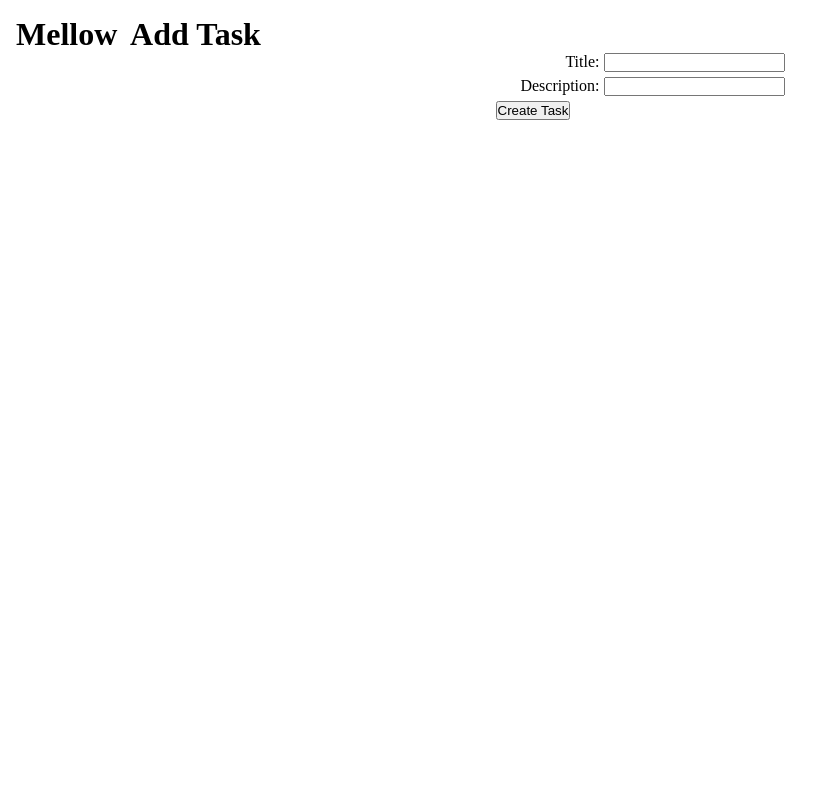
After one commit to Wribbe/project-mellow, a Flask app: page /task_add in a window 1280 px wide. The commit adds this page. Shown: the whole page, without its empty margins (0-832 px from the left). Run offline with Flask 2, Linux system fonts and the light colour scheme.

Commit message:
feat: Possible to create new tasks

```diff
--- a/mellow/app.py
+++ b/mellow/app.py
@@ -1,6 +1,6 @@
 import os
 
-from flask import render_template, g
+from flask import render_template, g, request, redirect, url_for
 
 from mellow import db
 from mellow.config import app
@@ -11,6 +11,17 @@ def index():
     return render_template('index.html', tasks=db.tasks())
 
 
+@app.route('/task_add', methods=['POST', 'GET'])
+def task_add():
+
+    if request.method == "POST":
+        form = request.form
+        db.create_task(form.get('title'), form.get('description'))
+        return redirect(url_for('index'))
+
+    return render_template('task_add.html')
+
+
 def run():
     os.environ['FLASK_ENV'] = 'development'
     app.run('0.0.0.0', debug=True)
--- a/mellow/static/style.css
+++ b/mellow/static/style.css
@@ -5,9 +5,12 @@
 
 html, body {
     height: 100%;
-    border: 1px solid blue;
     display: flex;
     flex-direction: column;
+}
+
+body {
+    margin: 1em;
 }
 
 section {
@@ -21,8 +24,7 @@ section {
     display: flex;
     flex-direction: column;
     border: 1px solid black;
-    padding-bottom: 1em;
-    margin: 1em;
+    margin: 1em 1em 0 1em;
     max-width: 20em;
     border-radius: 10px;
 }
@@ -48,3 +50,31 @@ section {
 .task p {
     margin-top: 1em;
 }
+
+#task_add {
+    width: 2em;
+    height: 2em;
+    margin-left: 3em;
+}
+
+header {
+    display: flex;
+    align-items: center;
+}
+
+header h1 {
+    margin-right: .4em;
+}
+
+#input_task_add {
+}
+
+#input_task_add label {
+    display: inline-block;
+    width: 6.5em;
+    text-align: right;
+}
+
+#input_task_add div {
+    margin-bottom: .3em;
+}
--- /dev/null
+++ b/mellow/templates/task_add.html
@@ -0,0 +1,21 @@
+{% extends 'base.html' %}
+
+{% block header %}
+    {% block title %}<h1>Add Task</h1>{% endblock %}
+{% endblock %}
+
+{% block section %}
+    <div id="input_task_add">
+        <form action="{{ url_for('task_add') }}" method="POST">
+            <div>
+                <label>Title:</label>
+                <input name='title' required></input>
+            </div>
+            <div>
+                <label>Description:</label>
+                <input name='description'></input>
+            </div>
+            <button>Create Task</button>
+        </form>
+    </div>
+{% endblock %}
```
Also changed, not shown: mellow/db.py (+13 -0 lines).
